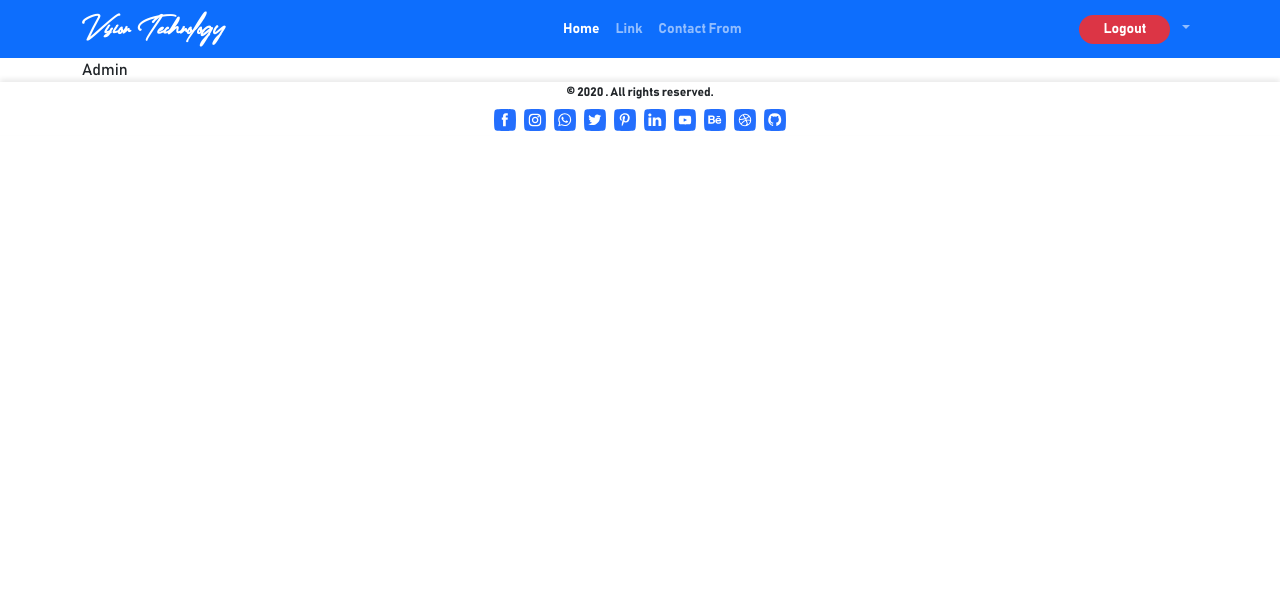
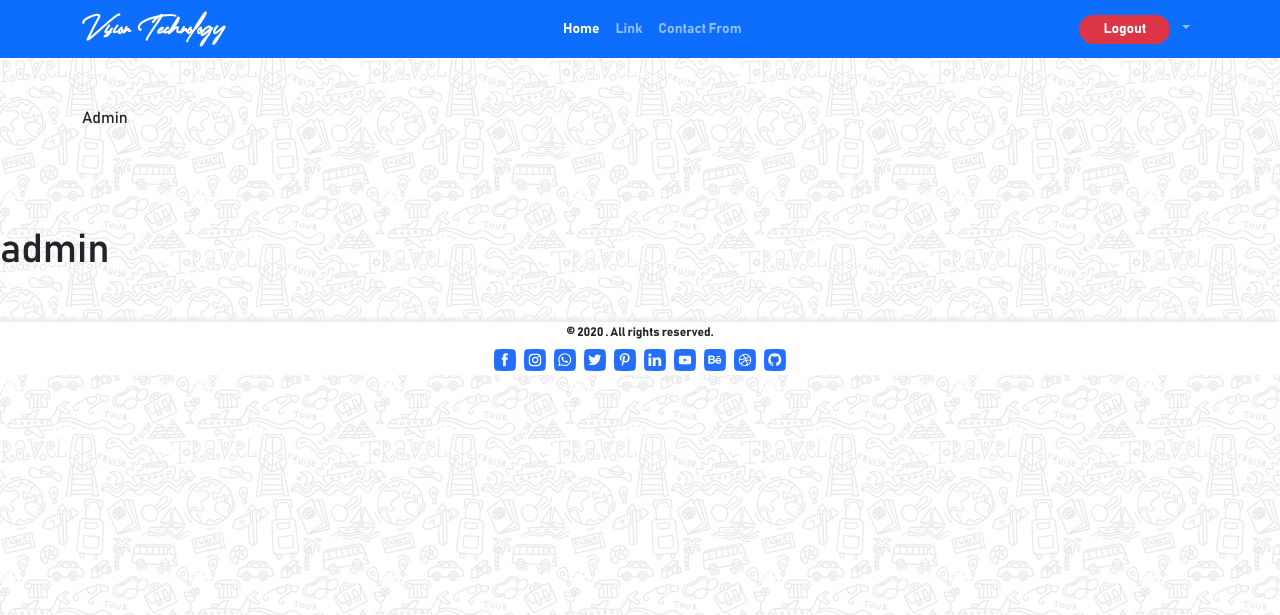
Before and after one commit to AnsariKirdar/templete, a PHP site: page /crm/admin/index.php in a window 1280 px wide. Shown: the top 615 px of the page. Run offline with PHP 8.4, Linux system fonts and the light colour scheme; data that the repository does not hold is empty; some libraries are stand-ins or nearby versions.

Commit message:
BG Change

```diff
--- a/Login.php
+++ b/Login.php
@@ -22,9 +22,6 @@ include dirname(__FILE__) . '/dbh/conn.php';
   .loginBox {
     height: 100vh;
     background-image: url("./img/bg/doodles-pattern.png");
-    /* background-position: center;
-    background-size: cover; */
-    /* background-blend-mode: darken; */
   }
   </style>
 </head>
--- a/admin/index.php
+++ b/admin/index.php
@@ -47,11 +47,20 @@ include './../dbh/conn.php';
   <title>Vision Technology</title>
 </head>
 
+<style>
+body {
+  background-image: url("../img/bg/doodles-pattern.png");
+}
+</style>
+
 <body>
   <?php include dirname(__FILE__) . '/inc/nav.php'; ?>
-  <div class="container">
+  <div class="container py-5">
     Admin
   </div>
+  <h1 class="py-5">
+    admin
+  </h1>
   <?php include dirname(__FILE__) . '/inc/footer.php'; ?>
   <script src="../js/bootstrap.bundle.min.js"></script>
   <script src="..//js/fontawsome.js"></script>
```
